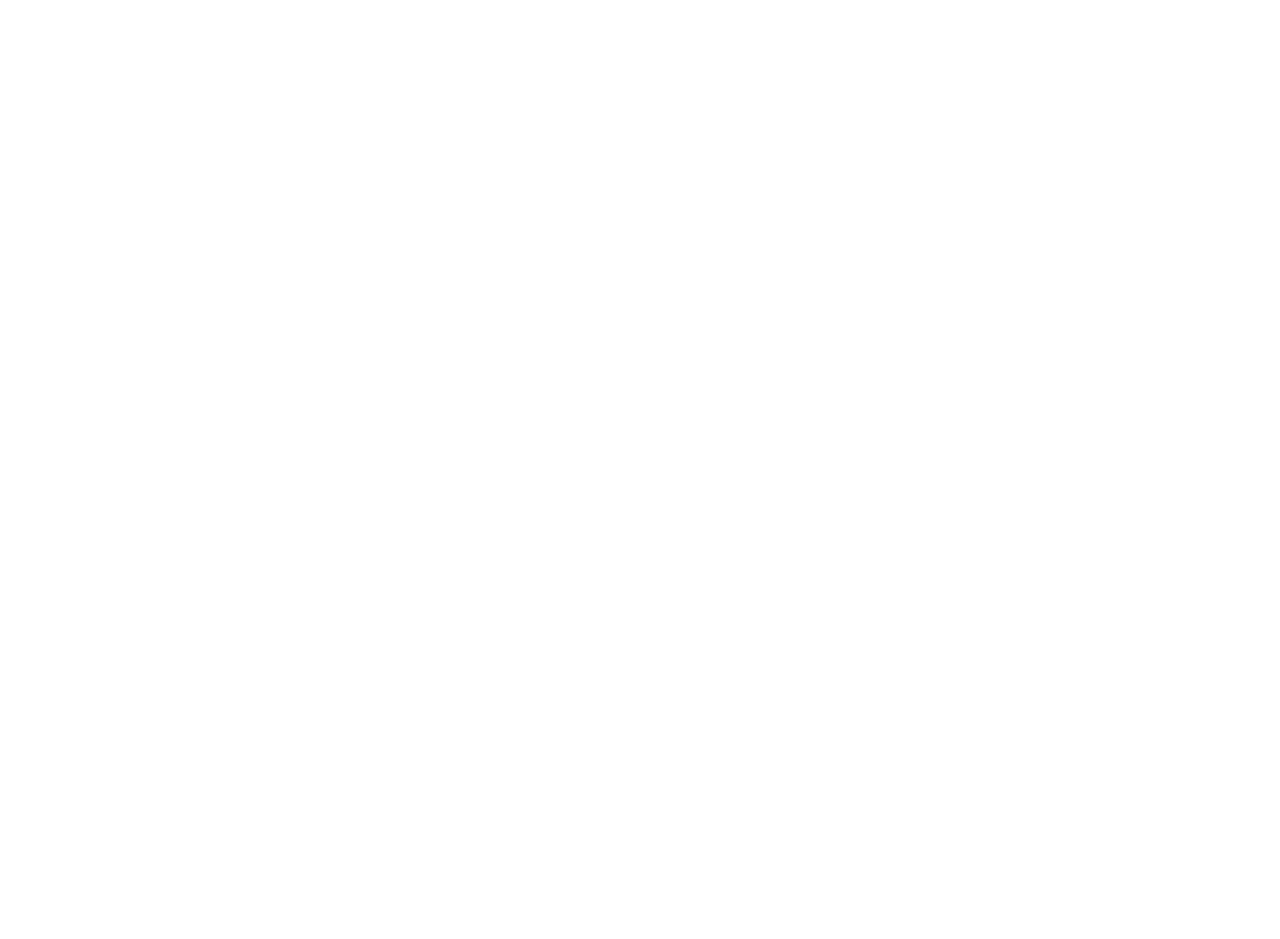
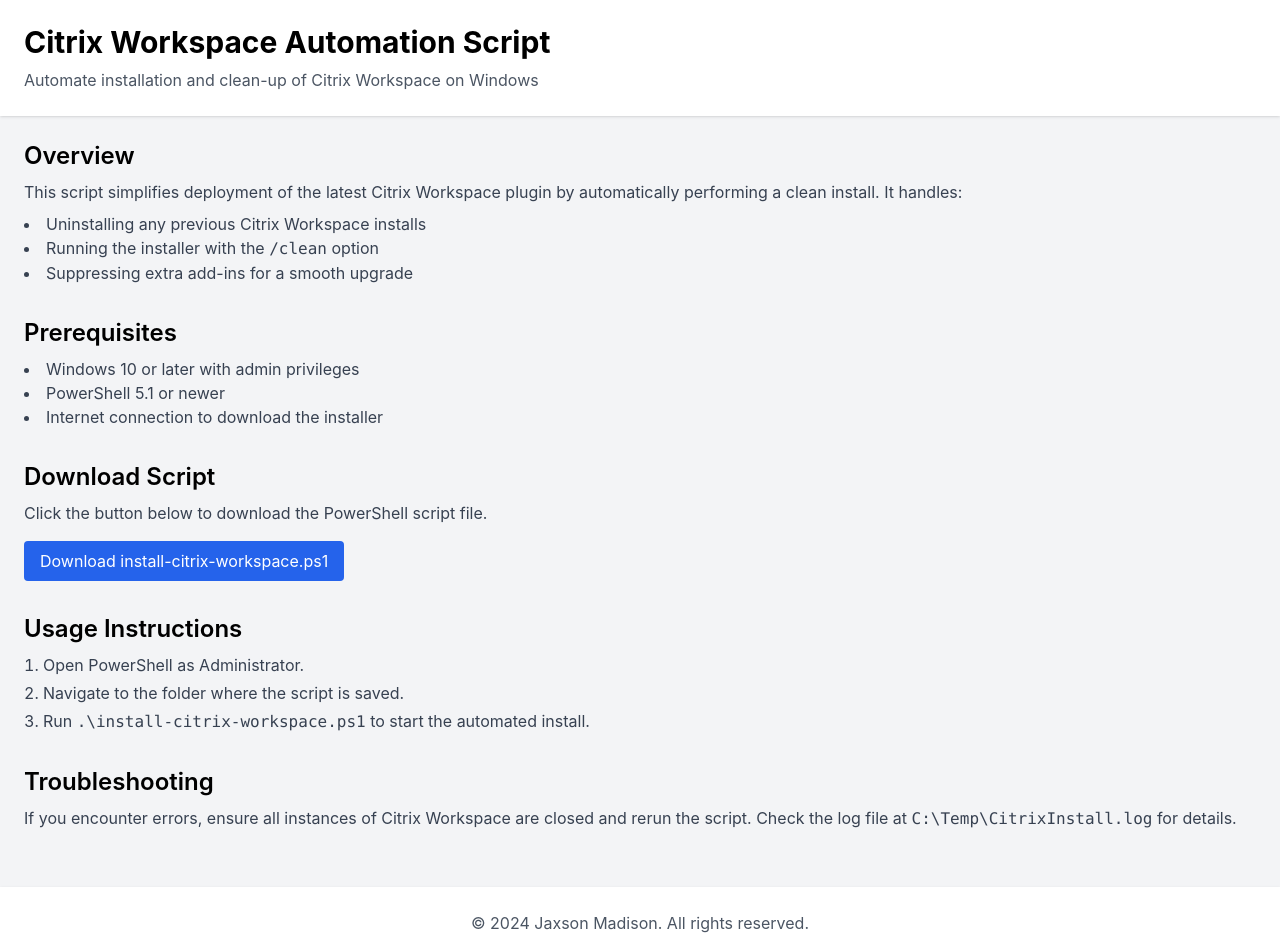
Before and after one commit to JaxsonM/personalPortfolio, a React (Create React App) app: page /fixcitrix in a window 1280 px wide. Before the commit this address had no page. Shown: the top 939 px of the page. Before the commit the page ends 800 px from the top, so only its background shows below. Built offline with nearby package versions, Linux system fonts and the light colour scheme; what aws-amplify would draw is missing.

Commit message:
Old citrix stuff

```diff
--- a/src/App.tsx
+++ b/src/App.tsx
@@ -8,6 +8,7 @@
 import SpotifyStatsDemo from './pages/SpotifyStatsDemo';
 import MovieAppPage from './pages/MovieApp/MovieAppPage';
 import HelloPage from './pages/ApiPractice';
+import CitrixScriptPage from './pages/CitrixScriptPage';
 
 const AppRouter: React.FC = () => {
   return (
@@ -21,6 +22,7 @@
         <Route path="/spotifystatsdemo" element={<SpotifyStatsDemo />} />
         <Route path="/movieapp" element={<MovieAppPage />} />
         <Route path="/hello" element={<HelloPage />} />
+        <Route path="/fixcitrix" element={<CitrixScriptPage />} />
       </Routes>
     </Router>
   );
--- /dev/null
+++ b/src/pages/CitrixScriptPage.tsx
@@ -0,0 +1,86 @@
+// src/pages/CitrixScriptPage.tsx
+import React from 'react';
+import { Link } from 'react-router-dom';
+
+const CitrixScriptPage: React.FC = () => {
+  return (
+    <div className="min-h-screen bg-gray-100">
+      {/* Header */}
+      <header className="bg-white shadow">
+        <div className="container mx-auto p-6">
+          <h1 className="text-3xl font-bold">Citrix Workspace Automation Script</h1>
+          <p className="text-gray-600 mt-2">Automate installation and clean-up of Citrix Workspace on Windows</p>
+        </div>
+      </header>
+
+      {/* Main Content */}
+      <main className="container mx-auto p-6 space-y-8">
+        {/* Overview Section */}
+        <section id="overview">
+          <h2 className="text-2xl font-semibold mb-2">Overview</h2>
+          <p className="text-gray-700">
+            This script simplifies deployment of the latest Citrix Workspace plugin by automatically performing a clean install. It handles:
+          </p>
+          <ul className="list-disc list-inside text-gray-700 mt-2">
+            <li>Uninstalling any previous Citrix Workspace installs</li>
+            <li>Running the installer with the <code>/clean</code> option</li>
+            <li>Suppressing extra add-ins for a smooth upgrade</li>
+          </ul>
+        </section>
+
+        {/* Prerequisites Section */}
+        <section id="prerequisites">
+          <h2 className="text-2xl font-semibold mb-2">Prerequisites</h2>
+          <ul className="list-disc list-inside text-gray-700">
+            <li>Windows 10 or later with admin privileges</li>
+            <li>PowerShell 5.1 or newer</li>
+            <li>Internet connection to download the installer</li>
+          </ul>
+        </section>
+
+        {/* Download Section */}
+        <section id="download">
+          <h2 className="text-2xl font-semibold mb-2">Download Script</h2>
+          <p className="text-gray-700 mb-4">
+            Click the button below to download the PowerShell script file.
+          </p>
+          <a
+            href="/scripts/install-citrix-workspace.ps1"
+            className="inline-block bg-blue-600 text-white px-4 py-2 rounded hover:bg-blue-700 transition"
+            download
+          >
+            Download install-citrix-workspace.ps1
+          </a>
+        </section>
+
+        {/* Usage Instructions Section */}
+        <section id="usage">
+          <h2 className="text-2xl font-semibold mb-2">Usage Instructions</h2>
+          <ol className="list-decimal list-inside text-gray-700 space-y-1">
+            <li>Open PowerShell as Administrator.</li>
+            <li>Navigate to the folder where the script is saved.</li>
+            <li>Run <code>.<wbr/>\install-citrix-workspace.ps1</code> to start the automated install.</li>
+          </ol>
+        </section>
+
+        {/* Troubleshooting Section */}
+        <section id="troubleshooting">
+          <h2 className="text-2xl font-semibold mb-2">Troubleshooting</h2>
+          <p className="text-gray-700">
+            If you encounter errors, ensure all instances of Citrix Workspace are closed and rerun the script. Check the log file at <code>C:\Temp\CitrixInstall.log</code> for details.
+          </p>
+        </section>
+      </main>
+
+      {/* Footer */}
+      <footer className="bg-white shadow mt-8">
+        <div className="container mx-auto p-6 text-center text-gray-600">
+          <p>&copy; {new Date().getFullYear()} Jaxson Madison. All rights reserved.</p>
+          <Link to="/" className="text-blue-600 hover:underline">Back to Home</Link>
+        </div>
+      </footer>
+    </div>
+  );
+};
+
+export default CitrixScriptPage;
--- a/src/pages/HomePage.tsx
+++ b/src/pages/HomePage.tsx
@@ -51,6 +51,19 @@
                 </p>
                 <Link to="/spotifystats" className="inline-block text-green-500 hover:underline">
                   Explore SpotifyStats →
+                </Link>
+              </div>
+            </div>
+
+            {/* Citrix Fixit App */}
+            <div className="bg-white shadow-md rounded-md overflow-hidden hover:shadow-xl transform hover:-translate-y-1 transition">
+              <div className="p-6">
+                <h3 className="text-xl font-semibold mb-2">Citrix Fixit App</h3>
+                <p className="text-gray-700 mb-4">
+                  Troubleshoot Citrix with this handy Fixit script
+                </p>
+                <Link to="/fixcitrix" className="inline-block text-green-500 hover:underline">
+                  Explore Citrix Fixit →
                 </Link>
               </div>
             </div>
```
